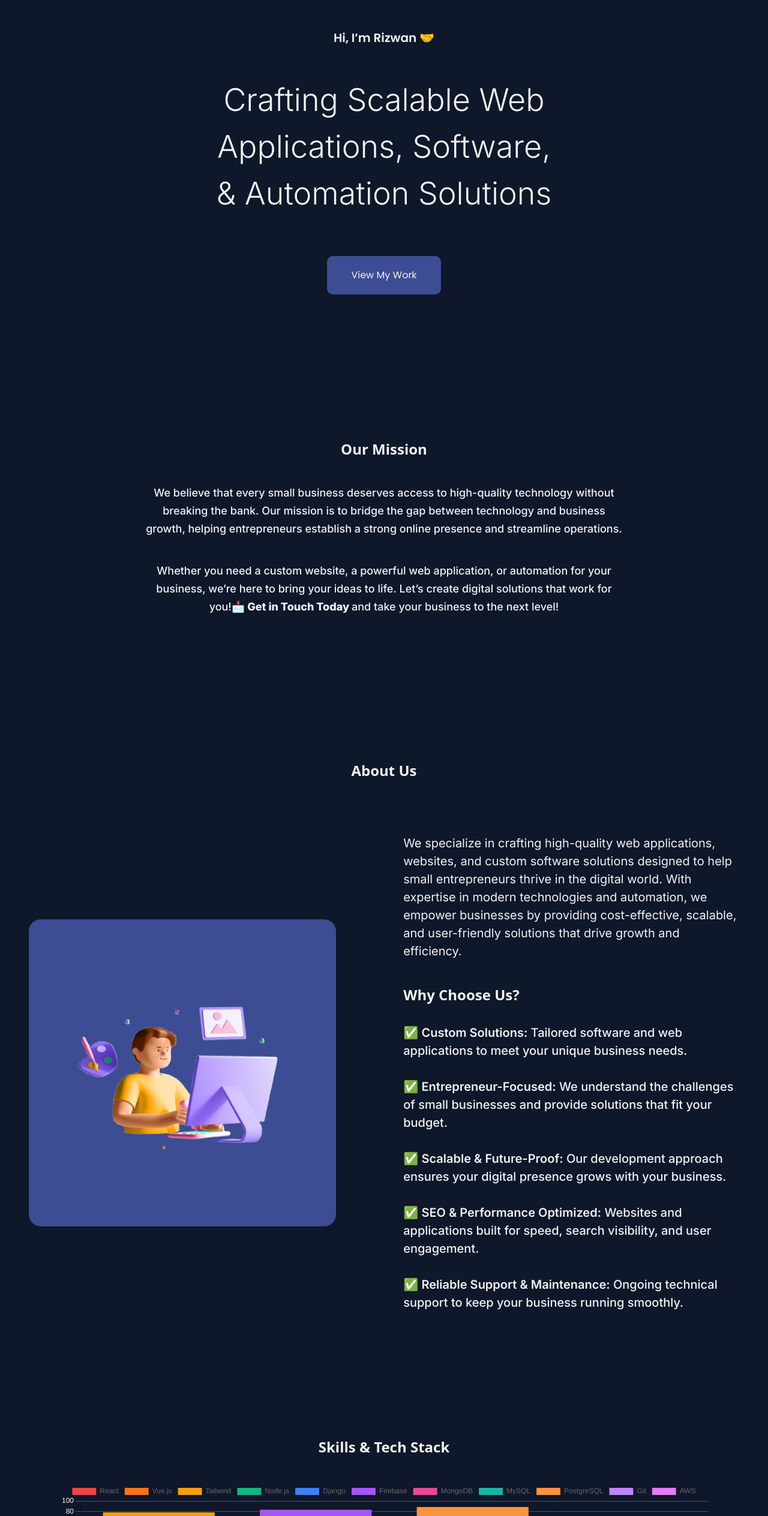
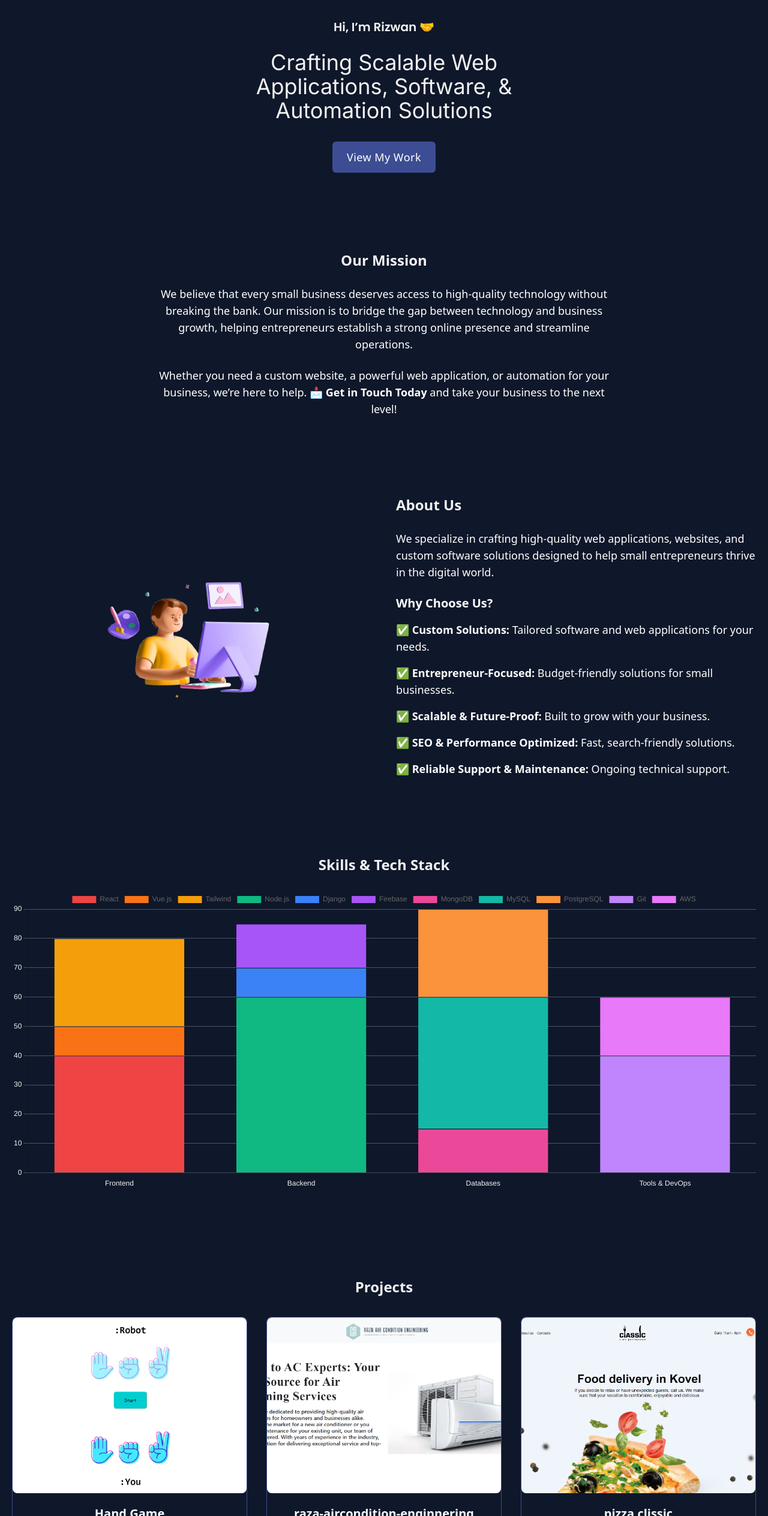
Before and after one commit to rizwanahme06/portfolio, a Next.js app: page / in a window 1280 px wide. Shown: the part 272-2800 px from the top of the page at 60% size. Built offline with nearby package versions, Linux system fonts and the light colour scheme.

Commit message:
responsive

```diff
--- a/src/app/page.tsx
+++ b/src/app/page.tsx
@@ -9,98 +9,86 @@ import SocialIcon from '@/data/home/socialIcon.json'
 const Home = () => {
   return (
     <>
-      <section className="bg-sitePrimaryColor py-[80px]">
-        <div className="container mx-auto text-center ">
-
-          {/* Profile Image */}
-          <div className="rounded-full w-fit bg-siteText p-[20px] mx-auto mb-[50px]">
+      {/* Hero Section */}
+      <section className="bg-sitePrimaryColor py-16 px-5 text-center">
+        <div className="container mx-auto">
+          <div className="rounded-full w-fit bg-siteText p-5 mx-auto mb-12">
             <Image src="/images/profile.png" alt="profileImage" width={150} height={150} />
           </div>
-
-          {/* Heading */}
-          <h4 className="siteNameHeading sitepoppinsfont mb-[50px]">Hi, I’m Rizwan 🤝</h4>
-
-          {/* Hero Text */}
-          <h1 className="siteHeroHeading siteInterfont max-w-[600px] mx-auto text-center mb-[65px]">
+          <h4 className="siteNameHeading sitepoppinsfont mb-6">Hi, I’m Rizwan 🤝</h4>
+          <h1 className="lg:siteHeroHeading siteInterfont max-w-xl mx-auto text-center mb-8 mb:text-2xl text-4xl text-[#f2f2f2]">
             Crafting Scalable Web Applications, Software, & Automation Solutions
           </h1>
-
-          {/* Button to show work */}
-          <button className="bg-siteSecondaryColor rounded-[10px] font-[18px] sitepoppinsfont text-[#f2f2f2] py-[20px] px-[40px] tracking-[5%]">View My Work</button>
-        </div>
-      </section>
-      <section className="bg-sitePrimaryColor py-[80px]">
-        <div className="container mx-auto items-start text-center p-20">
-          {/* Heading */}
-          <h3 className="siteSectionHeading mb-[40px]">Our Mission</h3>
-          <p className=" siteInterfont text-[18px] font-medium text-[#f2f2f2] siteInterfont max-w-[795px] tracking-[7%] leading-[30px] mb-[40px] mx-auto">We believe that every small business deserves access to high-quality technology without breaking the bank. Our mission is to bridge the gap between technology and business growth, helping entrepreneurs establish a strong online presence and streamline operations.</p>
-          <p className="text-[18px] font-medium text-[#f2f2f2] siteInterfont max-w-[795px] tracking-[7%] leading-[30px] mx-auto">Whether you need a custom website, a powerful web application, or automation for your business, we’re here to bring your ideas to life. Let’s create digital solutions that work for you!
-            <span className="font-extrabold">
-          📩 Get in Touch Today </span> and take your business to the next level!</p>
+          <button className="bg-siteSecondaryColor rounded-md text-lg text-white py-3 px-6 tracking-wide">
+            View My Work
+          </button>
         </div>
       </section>
 
-    <section className="bg-sitePrimaryColor py-[80px]">
-      <div className="container mx-auto text-center">
-        <h3 className="siteSectionHeading mb-[40px]">About Us</h3>
-        <div className="container mx-auto flex flex-col md:flex-row items-center md:text-left gap-28 p-12 text-[#f2f2f2]">
-          {/* Left Image Placeholder */}
-        <div className="items-center flex justify-between p-10 rounded-[20px] bg-siteSecondaryColor">
-        <Image src="/images/working.png" alt="profileImage" width={457} height={504} />
+      {/* Mission Section */}
+      <section className="bg-sitePrimaryColor py-16 px-5 text-center">
+        <div className="container mx-auto max-w-3xl">
+          <h3 className="siteSectionHeading mb-6">Our Mission</h3>
+          <p className="text-lg text-white leading-7 mb-6">
+            We believe that every small business deserves access to high-quality technology without breaking the bank.
+            Our mission is to bridge the gap between technology and business growth, helping entrepreneurs establish
+            a strong online presence and streamline operations.
+          </p>
+          <p className="text-lg text-white leading-7">
+            Whether you need a custom website, a powerful web application, or automation for your business, we’re here to help.
+            <span className="font-extrabold"> 📩 Get in Touch Today </span> and take your business to the next level!
+          </p>
         </div>
-      {/* Right-section */}
+      </section>
+
+      {/* About Us Section */}
+      <section className="bg-sitePrimaryColor py-16 px-5">
+        <div className="container mx-auto flex flex-col md:flex-row items-center gap-10 text-white">
+          <div className="w-full md:w-1/2 flex justify-center">
+            <Image src="/images/working.png" alt="profileImage" width={350} height={400} className="rounded-lg" />
+          </div>
           <div className="w-full md:w-1/2">
-        <p className="text-[20px] siteInterfont leading-[30px] tracking-[7%] mb-[40px] text-left">
-            We specialize in crafting high-quality web applications, websites, and custom software solutions
-            designed to help small entrepreneurs thrive in the digital world. With expertise in modern technologies
-            and automation, we empower businesses by providing cost-effective, scalable, and user-friendly solutions
-            that drive growth and efficiency.
+            <h3 className="siteSectionHeading mb-6">About Us</h3>
+            <p className="text-lg leading-7 mb-6">
+              We specialize in crafting high-quality web applications, websites, and custom software solutions designed
+              to help small entrepreneurs thrive in the digital world.
             </p>
-          <div className="why-choose">
-          <h3 className="siteSectionHeading mb-[30px]">Why Choose Us?</h3>
-          <ul className="space-y-[30px]">
-            <li className="text-[20px] font-medium siteInterfont">✅ <span className="font-semibold">Custom Solutions:</span> Tailored software and web applications to meet your unique business needs.</li>
-            <li className="text-[20px] font-medium siteInterfont">✅ <span className="font-semibold">Entrepreneur-Focused:</span> We understand the challenges of small businesses and provide solutions that fit your budget.</li>
-            <li className="text-[20px] font-medium siteInterfont">✅ <span className="font-semibold">Scalable & Future-Proof:</span> Our development approach ensures your digital presence grows with your business.</li>
-            <li className="text-[20px] font-medium siteInterfont">✅ <span className="font-semibold">SEO & Performance Optimized:</span> Websites and applications built for speed, search visibility, and user engagement.</li>
-            <li className="text-[20px] font-medium siteInterfont">✅ <span className="font-semibold">Reliable Support & Maintenance:</span> Ongoing technical support to keep your business running smoothly.</li>
+            <h4 className="text-xl font-semibold mb-4">Why Choose Us?</h4>
+            <ul className="space-y-4 text-lg">
+              <li>✅ <strong>Custom Solutions:</strong> Tailored software and web applications for your needs.</li>
+              <li>✅ <strong>Entrepreneur-Focused:</strong> Budget-friendly solutions for small businesses.</li>
+              <li>✅ <strong>Scalable & Future-Proof:</strong> Built to grow with your business.</li>
+              <li>✅ <strong>SEO & Performance Optimized:</strong> Fast, search-friendly solutions.</li>
+              <li>✅ <strong>Reliable Support & Maintenance:</strong> Ongoing technical support.</li>
             </ul>
-          </div>
-        </div>
           </div>
         </div>
       </section>
 
-    <section className="bg-sitePrimaryColor py-[80px]">
-      <div className="container mx-auto items-center text-center">
-      <h3 className="siteSectionHeading mb-[40px]">Skills & Tech Stack</h3>
-        <div className="flex justify-center px-[100px]">
-      <SkillChart/>
+      {/* Skills & Tech Stack */}
+      <section className="bg-sitePrimaryColor py-16 text-center">
+        <div className="container mx-auto">
+
+        <h3 className="siteSectionHeading mb-6">Skills & Tech Stack</h3>
+        <div className="flex justify-center px-5">
+          <SkillChart />
         </div>
         </div>
       </section>
 
-    <section className="bg-sitePrimaryColor py-[80px]">
-  <div className="container mx-auto text-center">
-    <h3 className="siteSectionHeading mb-[60px]">Projects</h3>
-
-    <div className="grid grid-cols-12 gap-[40px] m-5">
-      {ProjectList?.ProjectDetails?.map((data,index)=>(
-
-<div key={index} className="col-span-4 border border-siteSecondaryColor rounded-[20px] ">
+      {/* Projects Section */}
+      <section className="bg-sitePrimaryColor px-5 text-center py-[80px]">
+        <div className="container mx-auto">
+        <h3 className="siteSectionHeading mb-8">Projects</h3>
+        <div className="grid grid-cols-1 sm:grid-cols-2 lg:grid-cols-3 gap-8">
+          {ProjectList?.ProjectDetails?.map((data, index) => (
+            <div key={index} className="border border-siteSecondaryColor rounded-lg overflow-hidden">
               <div className="relative w-full aspect-[4/3]">
-  <Image
-    src={`/images/works/${data?.image}.png`}
-    alt="handgame"
-    fill
-    objectFit="cover"
-    sizes="100%"
-    className="object-contain rounded-lg drop-shadow-lg"
-  />
+                <Image src={`/images/works/${data?.image}.png`} alt={data?.title} layout="fill" objectFit="cover" className="rounded-lg" />
               </div>
-<div className="details text-center text-[#f2f2f2] px-[30px] p-5 mt-4">
-  <h2 className="text-[24px] leading-3 font-bold mb-[20px]">{data?.title}</h2>
-  <p className="text-[20px] leading-5 font-semibold">{data?.subtitle}</p>
+              <div className="p-5 text-white">
+                <h2 className="text-xl font-bold mb-2">{data?.title}</h2>
+                <p className="text-lg">{data?.subtitle}</p>
               </div>
             </div>
           ))}
@@ -108,30 +96,21 @@ const Home = () => {
         </div>
       </section>
 
-    <section className="bg-siteSecondaryColor py-[80px]">
-      <div className="container mx-auto p-[40px] text-center">
-        <h1 className="sitepoppinsfont text-[24px] font-semibold leading-auto mb-[30px] text-[#f2f2f2]">Let&apos;s Work Together</h1>
-        <p className="text-[20px] font-medium siteInterfont text-[#f2f2f2] mb-[40px]">Got a project in mind? Let&apos;s connect!</p>
-        <div className="email-enter bg-sitePrimaryColor flex justify-between gap-3 max-w-[502px] mx-auto p-[4px] pl-[40px] mb-[40px]">
-          <input type="email" name="email" id="email" placeholder="Your email ..." className="outline-none bg-transparent placeholder:text-[#999797] tracking-[7%]" />
-          <button className="bg-siteSecondaryColor py-[15px] px-[20px] rounded-[50px] text-[#f6f6f6]" type="submit">Let&apos;s connect</button>
+      {/* Contact Section */}
+      <section className="bg-siteSecondaryColor py-[80px] px-5 text-center">
+        <h1 className="text-2xl font-semibold text-white mb-6">Let&apos;s Work Together</h1>
+        <p className="text-lg text-white mb-8">Got a project in mind? Let&apos;s connect!</p>
+        <div className="flex flex-col md:flex-row justify-center gap-3 max-w-md mx-auto bg-sitePrimaryColor p-4 rounded-lg">
+          <input type="email" placeholder="Your email..." className="bg-transparent outline-none text-white px-4 py-2 w-full" />
+          <button className="bg-siteSecondaryColor py-2 px-4 rounded-md text-white">Let&apos;s Connect</button>
         </div>
-        <p className="text-[20px] font-medium siteInterfont text-[#f2f2f2] mb-[40px]">Stay Connected – Let&apos;s Innovate and Collaborate!</p>
-        <div className="flex gap-[40px] mx-auto w-fit">
-{SocialIcon.SocialIcon.map((data,index)=>(
-
-  <Image
-  key={index}
-  src={`/images/icon/${data?.icon}.svg`}
-  alt="socialIcon"
-  width={24}
-  height={24}
-  />
+        <p className="text-lg text-white mt-8">Stay Connected – Let&apos;s Innovate and Collaborate!</p>
+        <div className="flex justify-center gap-6 mt-6">
+          {SocialIcon.SocialIcon.map((data, index) => (
+            <Image key={index} src={`/images/icon/${data?.icon}.svg`} alt="socialIcon" width={24} height={24} />
           ))}
         </div>
-      </div>
       </section>
-
     </>
   );
 };
--- a/src/component/Chart.tsx
+++ b/src/component/Chart.tsx
@@ -119,9 +119,13 @@ const SkillChartStacked = () => {
   };
 
   return (
-    <div className="w-full max-w-4xl mx-auto h-[100dvh] p-6 bg-[#0F172A] rounded-lg">
-      <Bar data={chartData} options={options} />
+    <div className="w-full max-w-4xl mx-auto h-[800px] p-6 bg-[#0F172A] rounded-lg">
+    {/* Ensure Bar Chart Container has a fixed height */}
+    <div className="relative h-full">
+      <Bar data={chartData} options={options} style={{height:"500px"}}/>
     </div>
+  </div>
+
   );
 };
 
```
Lines whose indentation alone changed are shown as unchanged.
